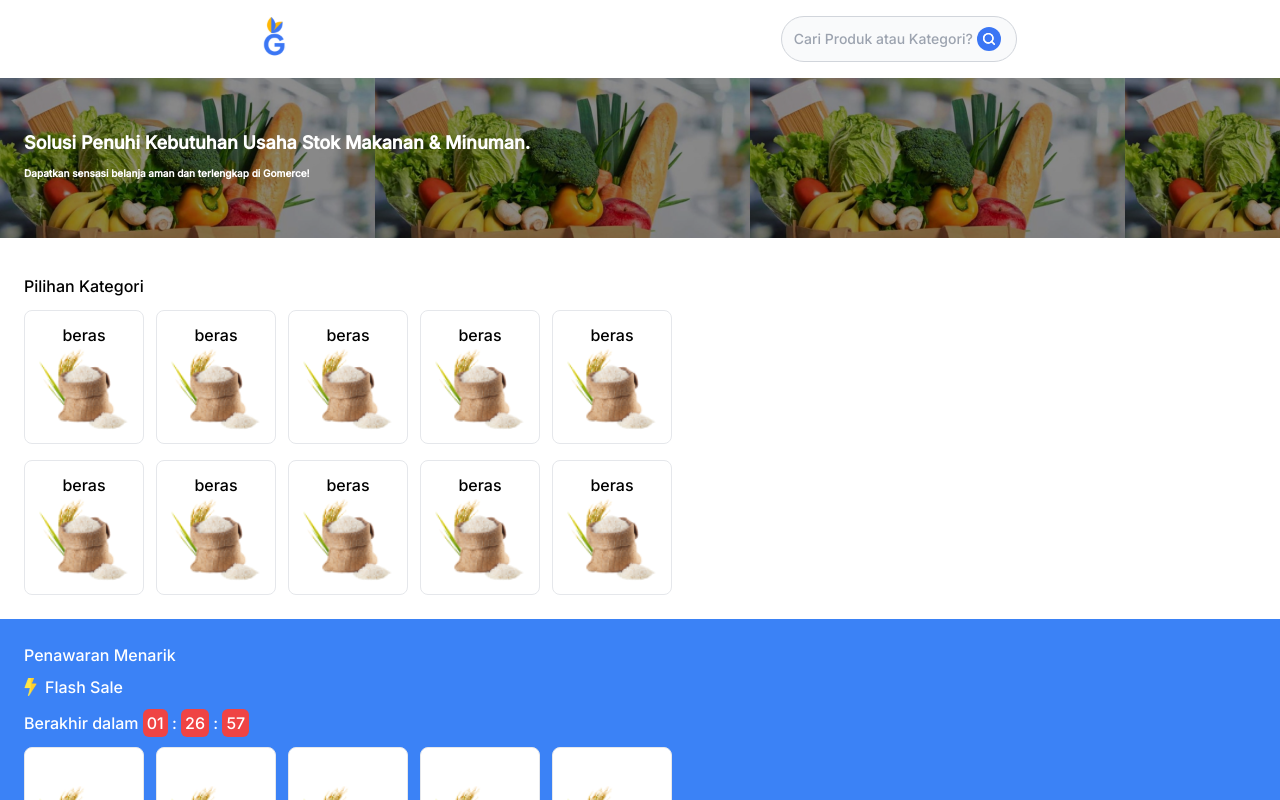
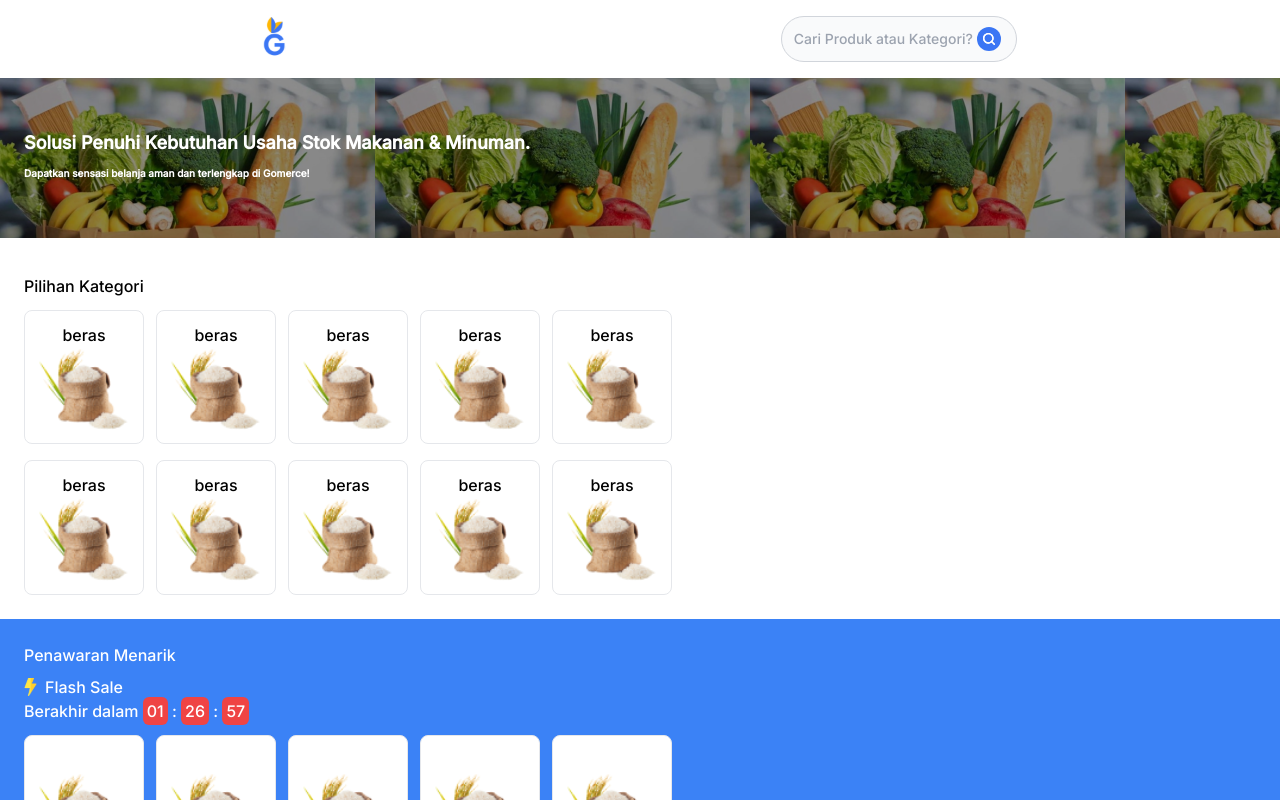
Before and after one commit to dennyzain/gomerce, a Next.js app: page / in a window 1280 px wide. Shown: the top 800 px of the page. Built offline with nearby package versions, Linux system fonts and the light colour scheme.

Commit message:
style: Change padding offers component

```diff
--- a/src/components/molecules/OfferCategory/index.tsx
+++ b/src/components/molecules/OfferCategory/index.tsx
@@ -10,7 +10,7 @@ const OfferCategory = () => {
         <Thunder />
         <span className="pl-2">Flash Sale</span>
       </h2>
-      <p className="py-3">
+      <p className="pb-3">
         Berakhir dalam <span className="bg-red-500 p-1 rounded-md text-white">01</span> :{' '}
         <span className="bg-red-500 p-1 rounded-md text-white">26</span> :{' '}
         <span className="bg-red-500 p-1 rounded-md text-white">57</span>
```
